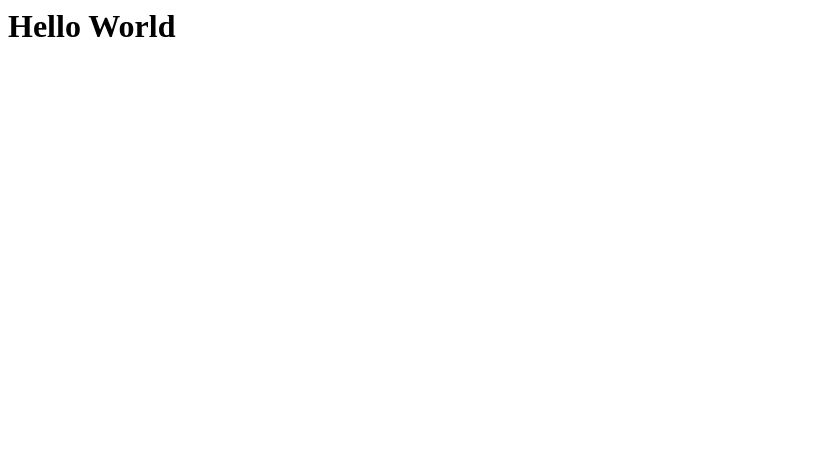
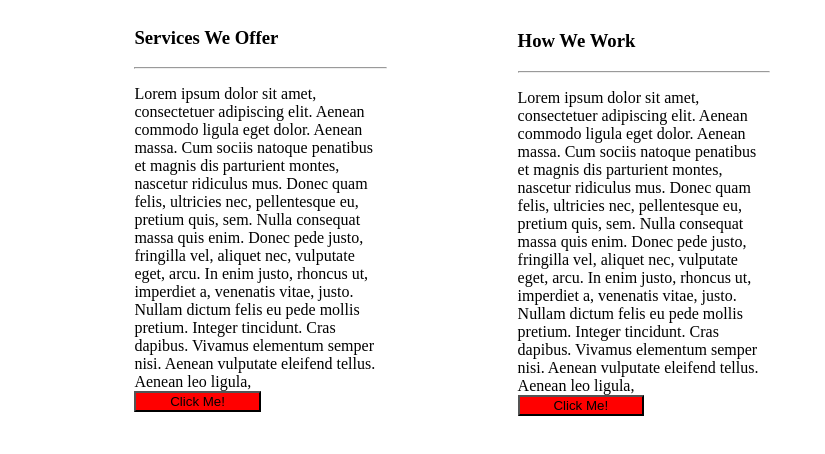
Before and after one commit to siraj15/Qureshi, a plain HTML site: page index.html in a window 1280 px wide. Shown: the whole page, without its empty margins (0-825 px from the left). Drawn offline with Linux system fonts and the light colour scheme.

Commit message:
Class One

```diff
--- a/index.html
+++ b/index.html
@@ -1,5 +1,41 @@
+<!Doctype html>
 <html>
-<body>
-<h1> Hello World </h1>
-</body>
+    <head>
+        <title> Task2 </title>
+        <link href="https://fonts.googleapis.com/css?family=Roboto" rel="stylesheet">
+        <link rel='stylesheet' href='task1.css' />
+    </head>
+    <body>
+        <div class='container'>
+            <section class='row'>
+
+                <article class='row1col1'>
+
+                    <h1>
+                        Services We Offer
+                    </h1>
+					<hr>
+                    <p>
+                        Lorem ipsum dolor sit amet, consectetuer adipiscing elit. Aenean commodo ligula eget dolor. Aenean massa. Cum sociis natoque penatibus et magnis dis parturient montes, nascetur ridiculus mus. Donec quam felis, ultricies nec, pellentesque eu, pretium quis, sem. Nulla consequat massa quis enim. Donec pede justo, fringilla vel, aliquet nec, vulputate eget, arcu. In enim justo, rhoncus ut, imperdiet a, venenatis vitae, justo. Nullam dictum felis eu pede mollis pretium. Integer tincidunt. Cras dapibus. Vivamus elementum semper nisi. Aenean vulputate eleifend tellus. Aenean leo ligula,
+<br>
+					<button type="button" >Click Me!</button>
+						</p>
+                </article>
+
+
+                <article class='row1col2'>
+
+                    <h1>
+                        How We Work
+                    </h1>
+					<hr>
+                    <p>
+                        Lorem ipsum dolor sit amet, consectetuer adipiscing elit. Aenean commodo ligula eget dolor. Aenean massa. Cum sociis natoque penatibus et magnis dis parturient montes, nascetur ridiculus mus. Donec quam felis, ultricies nec, pellentesque eu, pretium quis, sem. Nulla consequat massa quis enim. Donec pede justo, fringilla vel, aliquet nec, vulputate eget, arcu. In enim justo, rhoncus ut, imperdiet a, venenatis vitae, justo. Nullam dictum felis eu pede mollis pretium. Integer tincidunt. Cras dapibus. Vivamus elementum semper nisi. Aenean vulputate eleifend tellus. Aenean leo ligula,
+					<br>
+					<button type="button" >Click Me!</button> 	</p>
+                </article>
+
+            </section>
+        </div>
+    </body>
 </html>
--- /dev/null
+++ b/task1.css
@@ -0,0 +1,26 @@
+
+
+.row1col1{
+
+    display: inline-block;
+	margin-left:10%;
+	vertical-align:20%;
+	width:20%;
+	}
+
+.row1col2{
+
+    display: inline-block;
+	margin-left: 10%;
+	width:20%;
+
+	}
+
+.container{
+	margin:auto;
+}
+button{
+	background-color: red;
+	width:50%;
+	border-width:0%;
+}
```
Also changed, not shown: 2 other files.
